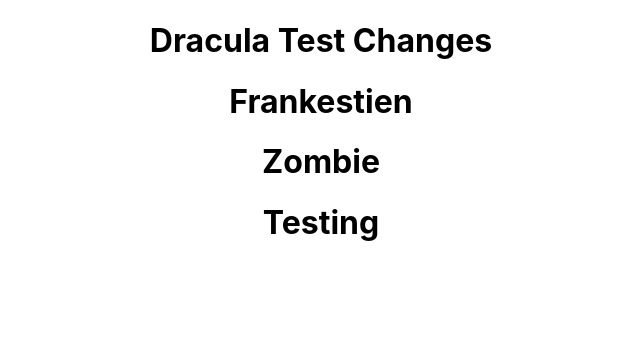
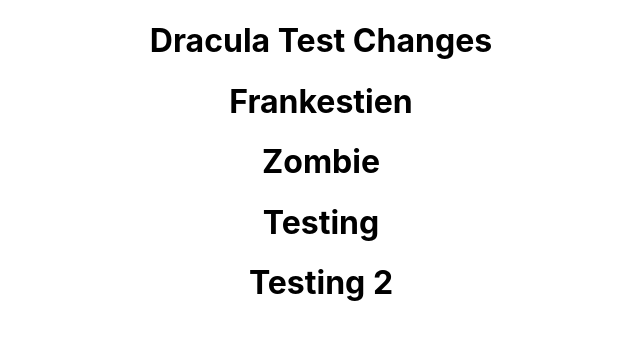
Before and after one commit to SanithSamaraweera2002/monsters-rolodex, a React (Create React App) app: page / in a window 1280 px wide. Shown: the top 340 px of the page, without its empty margins (319-959 px from the left). Built offline with nearby package versions, Linux system fonts and the light colour scheme.

Commit message:
Changes Done New

```diff
--- a/src/App.js
+++ b/src/App.js
@@ -22,6 +22,10 @@ class App extends Component{
         {
           name: "Testing",
           id: 'ac4'
+        },
+        {
+          name: "Testing 2",
+          id: 'ac4'
         }
       ]
     }
```
